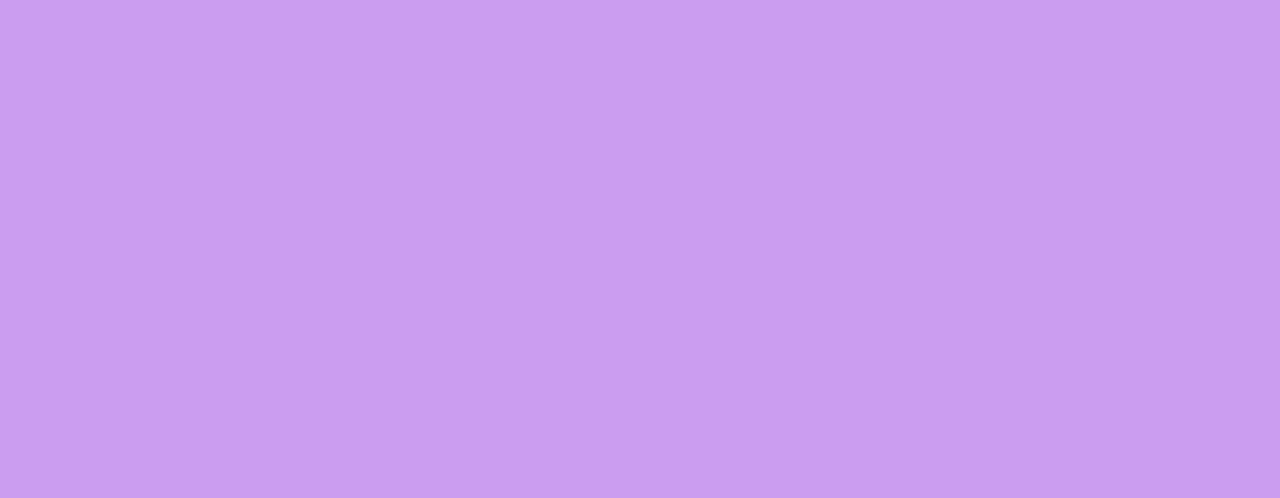
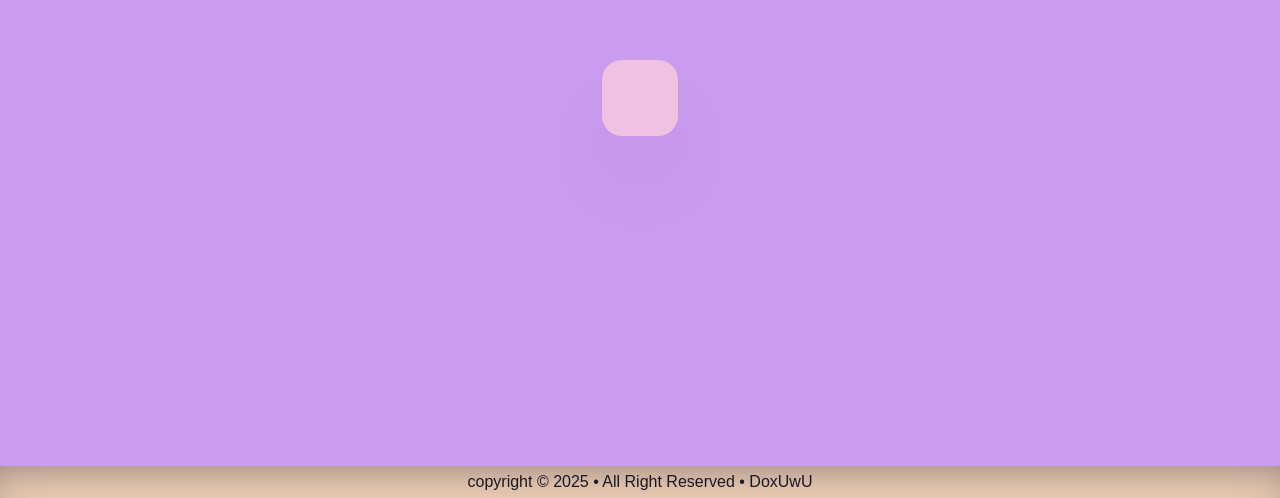
Before and after one commit to MarceloAntonio/DoxUwU, a React (Vite) app: page /Form in a window 1280 px wide. Before the commit this address had no page. Shown: the part 302-800 px from the top of the page. Built offline with nearby package versions, Linux system fonts and the light colour scheme; a web font is replaced by a local one.

Commit message:
Adição da aba Form

```diff
--- a/src/App.jsx
+++ b/src/App.jsx
@@ -1,6 +1,6 @@
 import { BrowserRouter as Router, Routes, Route } from "react-router-dom"
 
-import {Home,Sobre,Registro} from "./components/Direcionador"
+import {Home,Sobre,Registro,Form} from "./components/Direcionador"
 
 function App() {
   return (
@@ -10,6 +10,7 @@ function App() {
           <Route path="/" element={<Home />} />
           <Route path="/Doxing" element={<Registro />} />
           <Route path="/Sobre" element={<Sobre />} />
+          <Route path="/Form" element={<Form />} />
         </Routes>
       </Router>
     </>
--- a/src/components/Direcionador.jsx
+++ b/src/components/Direcionador.jsx
@@ -8,6 +8,7 @@ E em caso de escabilidade apenas adicionar a pagina aqui
 
 
 */
+export { default as Form} from "./Form/Form"
 export { default as Home } from "./Home/Home"
 export { default as Sobre } from "./Sobre/Sobre"
 export { default as Registro } from "./Doxing/Doxing"
--- /dev/null
+++ b/src/components/Form/Form.jsx
@@ -0,0 +1,20 @@
+import Footer from "../Footer"
+
+function Form() {
+  return (
+    <div>
+      <main>
+        <div id="Form">
+
+
+
+
+        </div>
+      </main>
+
+      <Footer />
+    </div>
+  )
+}
+
+export default Form
--- a/src/components/Home/HomeMain.jsx
+++ b/src/components/Home/HomeMain.jsx
@@ -10,6 +10,10 @@ function HomeMain() {
     navigate("/Sobre")
   }
 
+  const IrParaForm = () => {
+    navigate("/Form")
+  }
+
   return (
     <main>
       <div id="Home">
@@ -19,6 +23,10 @@ function HomeMain() {
         <button onClick={IrParaSobre} id="SobreBtn">
           Sobre nós
         </button>
+
+        <button onClick={IrParaForm} id="FormBtn">
+          Doar seus dados
+        </button>
       </div>
     </main>
   )
--- a/src/index.css
+++ b/src/index.css
@@ -8,6 +8,7 @@
   --second: #f0c1e1;
   --letras: #181926;
   --footer: #fddbbb;
+  --coisas:
 }
 
 /* Geral */
@@ -91,9 +92,17 @@ main {
 #SobreBtn{
   position: relative;
   right: 45%;
-  top: 6%;
+  top: 22%;
 
 }
+
+#FormBtn{
+  position: relative;
+  left: 45%;
+  top: 10%;
+
+}
+
 
 #Home button {
   width: 100px;
@@ -165,6 +174,28 @@ width: 100px;
 }
 
 
+/* Form */
+
+#Form{
+
+
+  background-color: var(--second);
+  padding: 3%;
+  margin: 2%;
+  border-radius: 20px;
+  box-shadow: rgba(50, 50, 93, 0.25) 0px 50px 100px -20px,
+    rgba(0, 0, 0, 0.3) 0px 30px 60px -30px;
+  display: flex;
+  flex-direction: column;
+  justify-content: center;
+  align-items: center;
+  animation: transformar 2s ease-in-out;
+  text-align: left;
+
+
+}
+
+
 /* Footer */
 
 footer {
```
Also changed, not shown: src/components/Form/FormMain.jsx (added).
